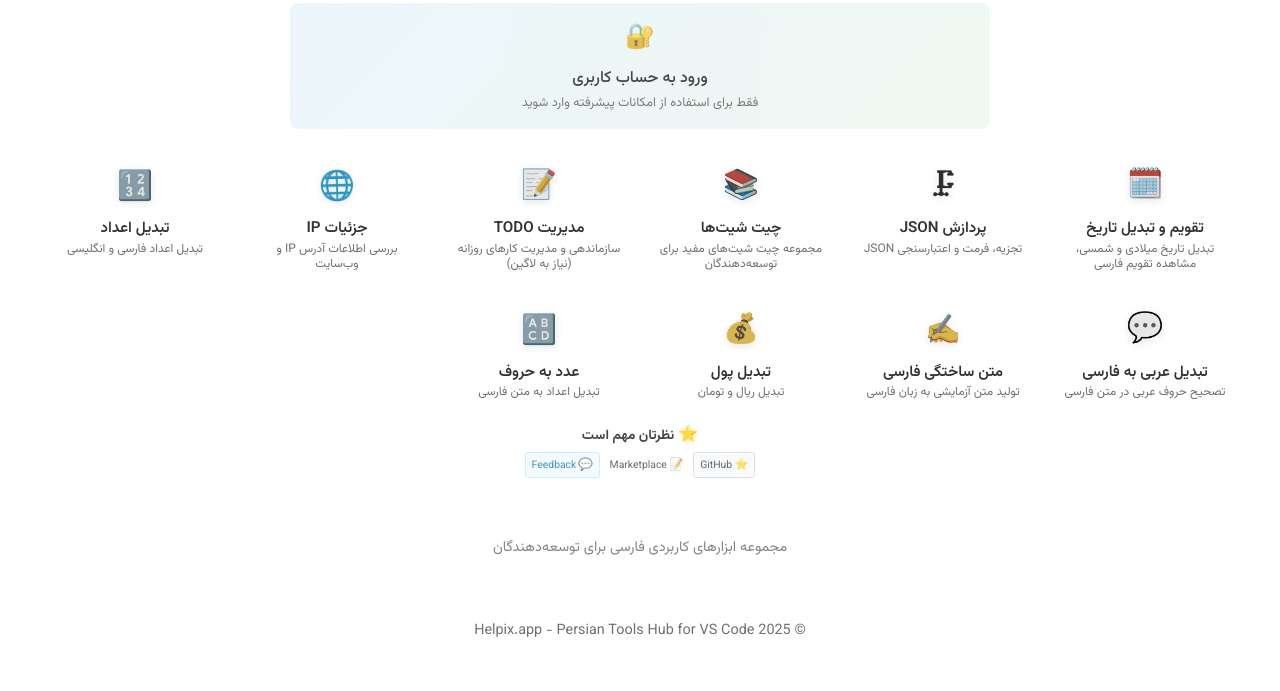
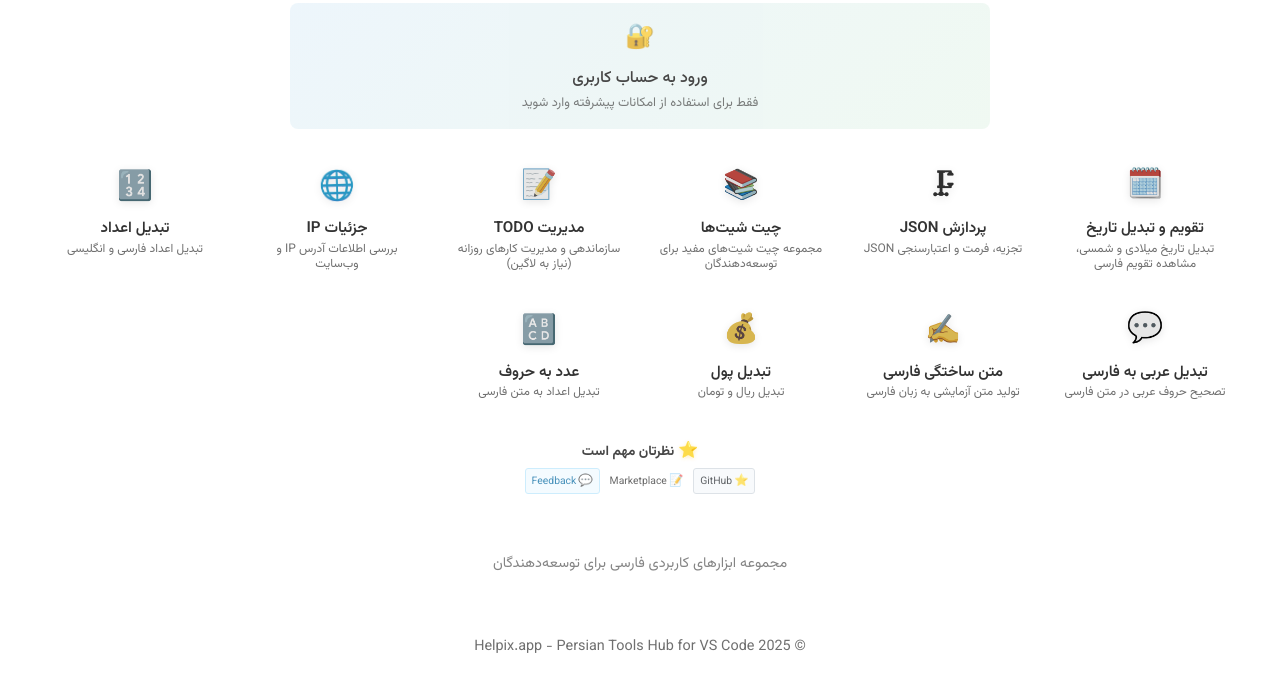
Before and after one commit to shahkochaki/VSCode-Persian-Copilot, a website: page src/webviews/hub.html in a window 1280 px wide. Shown: the part 109-800 px from the top of the page. Drawn offline with Linux system fonts and the light colour scheme.

Commit message:
Adjust margin in rating section for improved layout

```diff
--- a/src/webviews/hub.html
+++ b/src/webviews/hub.html
@@ -447,7 +447,7 @@
       /* Rating Section Styles - Compact & Subtle */
       .rating-section {
         max-width: 500px;
-        margin: 0 auto 16px auto;
+        margin: 16px auto 0 auto;
       }
 
       .rating-card {
```
